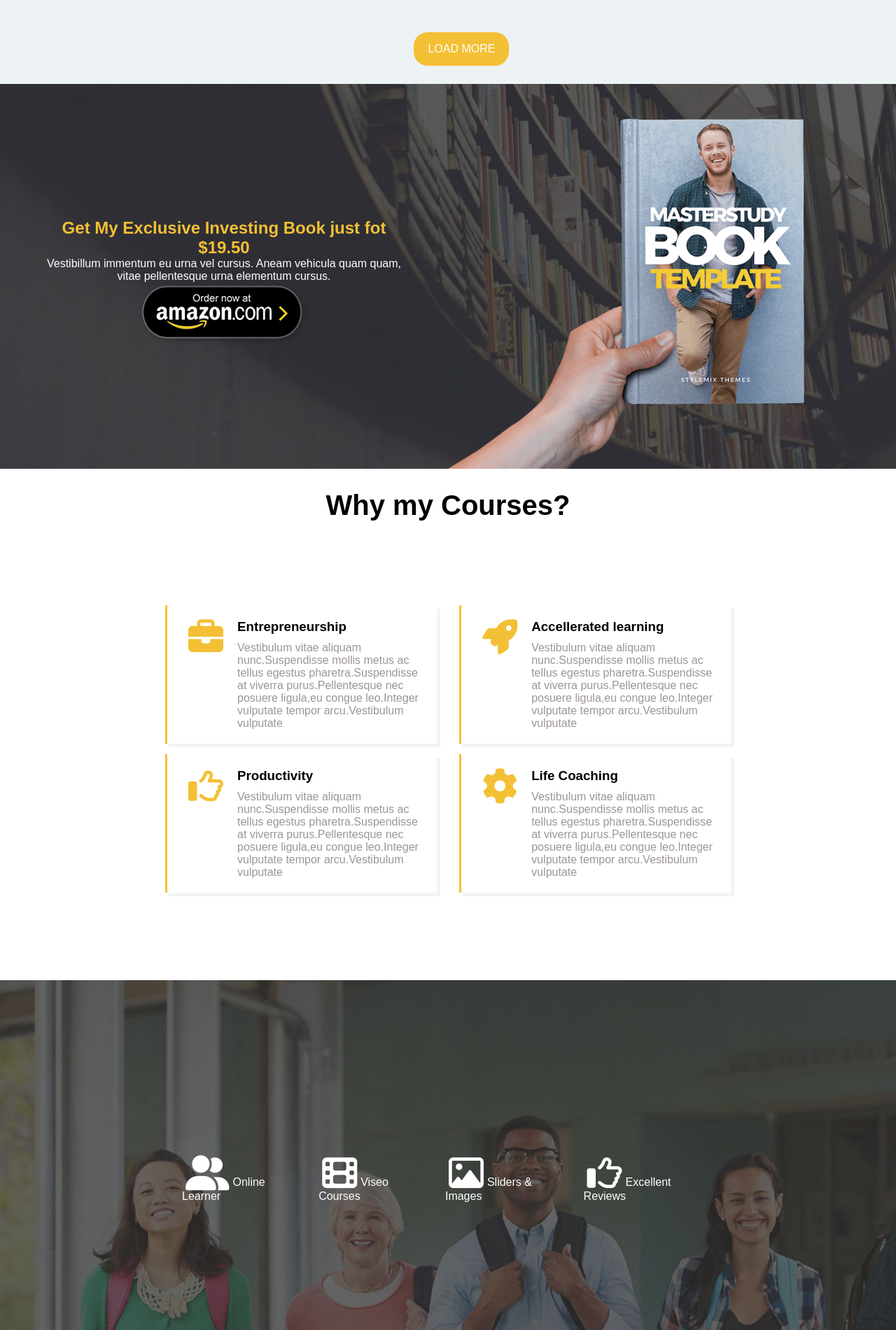
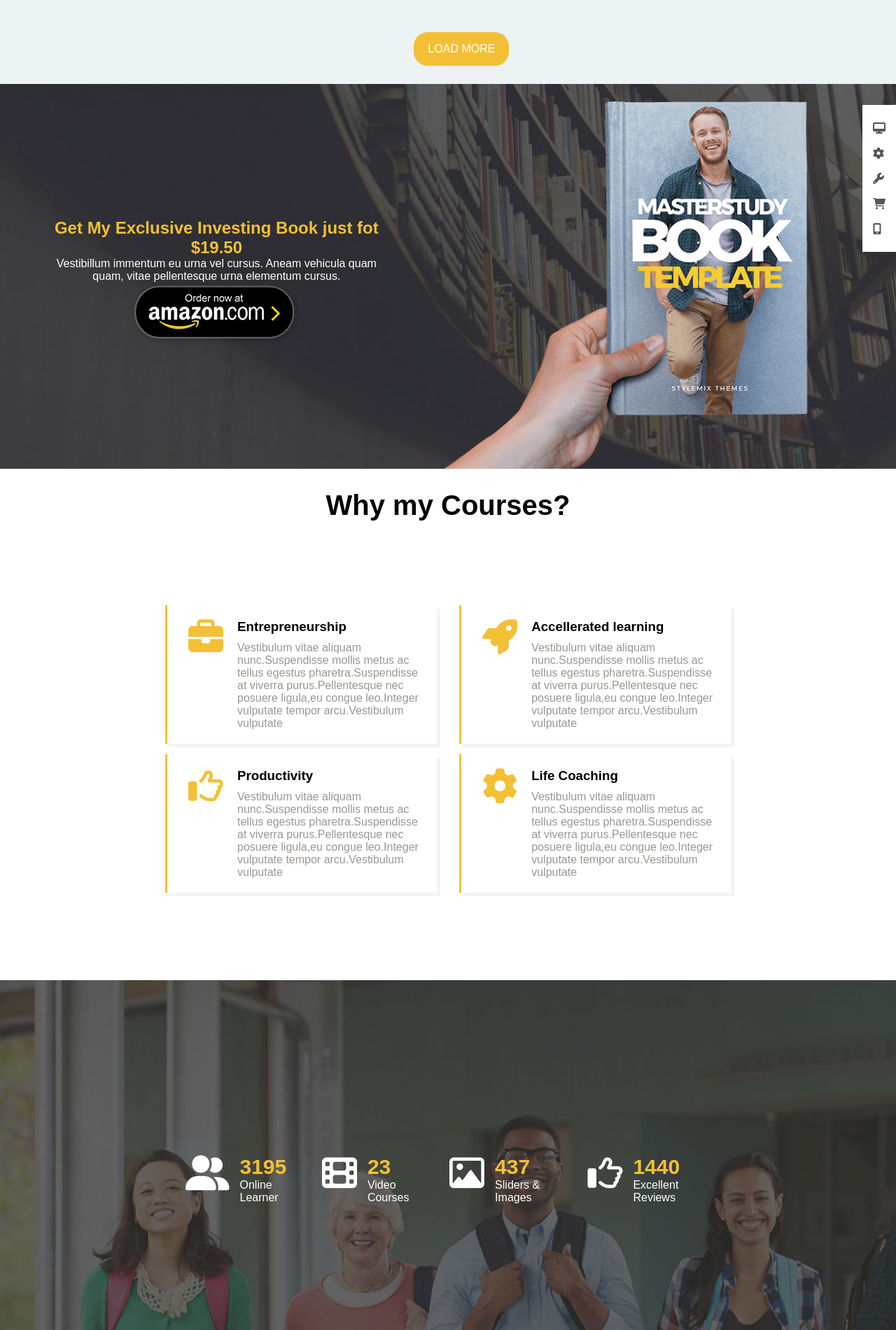
Before and after one commit to KOVU9529/proj-html-vuejs, a Vue app in the folder proj-html-vuejs/: page / in a window 1280 px wide. Shown: the part 2339-4240 px from the top of the page at 70% size. Built offline with nearby package versions, Linux system fonts and the light colour scheme.

Commit message:
aggiunta effetti

```diff
--- a/proj-html-vuejs/src/assets/scss/styleThree.scss
+++ b/proj-html-vuejs/src/assets/scss/styleThree.scss
@@ -20,6 +20,9 @@
         padding: 15px 20px;
         text-align: center;
         border-radius: 20px;
+        &:hover{
+            transform: scale(1.3);
+        }
     }
     .card-img{
         width:calc(96% / 3);
--- a/proj-html-vuejs/src/components/SectionFour.vue
+++ b/proj-html-vuejs/src/components/SectionFour.vue
@@ -6,10 +6,19 @@
               <p>Vestibillum immentum  eu urna vel cursus.
                   Aneam vehicula quam quam, vitae pellentesque urna elementum cursus.
               </p>
-              <img src="../assets/images/amazon.png" alt="">
+              <a href="#"><img src="../assets/images/amazon.png" alt=""></a>
           </div>
           <div class="imgHand">
-             <img src="../assets/images/book.png" alt="">
+            <img src="../assets/images/book.png" alt="">
+          </div>
+          <div>
+              <nav class="navBar">
+                  <a href="#"><i class="fa-solid fa-desktop"></i></a>
+                  <a href="#"><i class="fa-solid fa-gear"></i></a>
+                  <a href="#"><i class="fa-solid fa-wrench"></i></a>
+                  <a href="#"><i class="fa-solid fa-cart-shopping"></i></a>
+                  <a href="#"><i class="fa-solid fa-mobile-screen-button"></i></a>
+              </nav>
           </div>
       </div>
   </div>
@@ -23,13 +32,19 @@ export default {
 
 <style lang="scss" scoped>
 .sectionFour{
+    overflow: hidden;
     background-image: url("../assets/images/slider_1-1917x607-1914x606.jpg");
     background-repeat:no-repeat;
     width: 100%;
+
     .display{
         display: flex;
         align-items: stretch;
         width: 100%;
+          &:hover > .imgHand{
+                transform: translate( -20px , 10px);
+                transition: all 2s linear 1s;
+            }
         .text{
         text-align: center;
         color: white;
@@ -46,15 +61,25 @@ export default {
         align-items: stretch;
         width: 50%;
         padding-top: 50px;
+
         img{
             object-fit: contain;
             height: 500px;
             width: 100%;
             margin-right: 600px;
-            &:hover{
-                transform: translate(-10px,0px);
-                transition: all 2s linear 1s;
-            }
+            transform: scale(1.1);
+
+        }
+    }
+    .navBar{
+        margin-top: 30px;
+        padding: 15px;
+        background-color: white;
+        display: flex;
+        flex-direction: column;
+        i{
+            color: #5c544d;
+            padding: 10px 0;
         }
     }
     }
--- a/proj-html-vuejs/src/components/SectionSix.vue
+++ b/proj-html-vuejs/src/components/SectionSix.vue
@@ -3,19 +3,31 @@
     <div class="content-six">
         <div class="six">
             <i class="fa-solid fa-user-group"></i>
-            <span >Online Learner</span>
+            <div class="sectionNumb">
+                <div class="numb">3195</div>
+                <span >Online Learner</span>
+            </div>
         </div>
          <div class="six">
             <i class="fa-solid fa-film"></i>
-            <span>Viseo Courses</span>
+            <div class="sectionNumb">
+                <div class="numb">23</div>
+                <span>Video Courses</span>
+            </div>
         </div>
          <div class="six">
             <i class="fa-regular fa-image"></i>
-            <span>Sliders & Images</span>
+            <div class="sectionNumb">
+                <div class="numb">437</div>
+                <span>Sliders & Images</span>
+            </div>
         </div>
          <div class="six">
             <i class="fa-regular fa-thumbs-up"></i>
-            <span>Excellent Reviews</span>
+            <div class="sectionNumb">
+                <div class="numb">1440</div>
+                <span>Excellent Reviews</span>
+            </div>
         </div>
     </div>
 </div>
@@ -37,7 +49,16 @@ export default {
         padding: 250px;
         color: white;
         .six{
+            display: flex;
             padding: 0 10px;
+            .sectionNumb{
+                padding-left:10px;
+                .numb{
+                font-weight: bold;
+                font-size: 30px;
+                color: #f3c035;
+            }
+            }
             i{
                 font-size: 50px;
                  padding: 0 5px;
```
